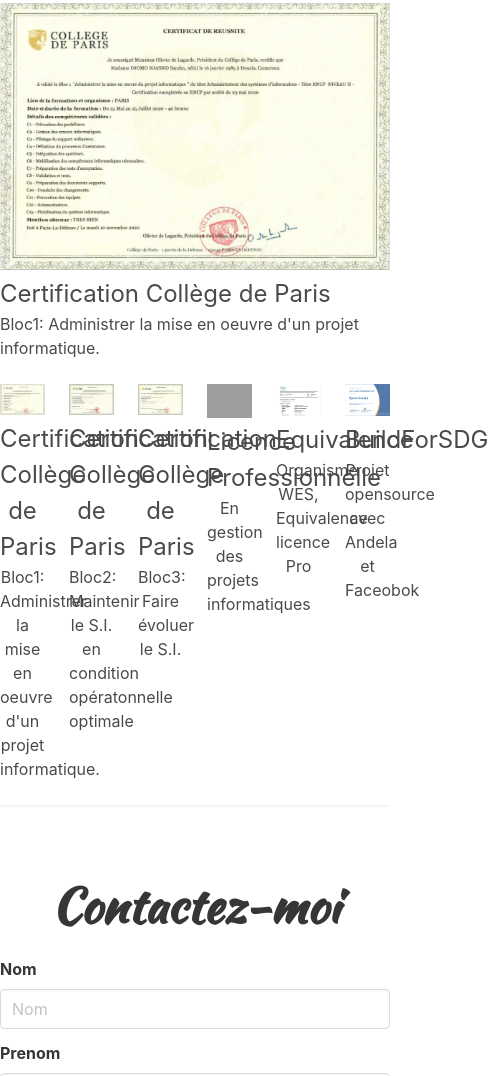
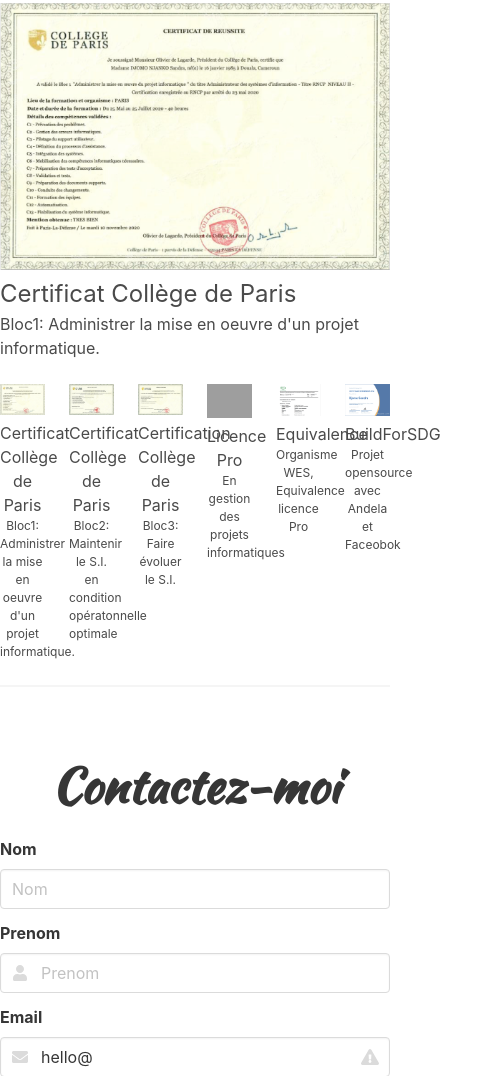
Before and after one commit to Moimou/PortfolioSandraWithBulma, a website: page index.html in a window 390 px wide. Shown: the part 5205-6281 px from the top of the page, 488 px wide, since content can reach past the window. Drawn offline with nearby package versions, Linux system fonts and the light colour scheme; grey boxes are pictures that could not be loaded.

Commit message:
add responsive text

```diff
--- a/index.html
+++ b/index.html
@@ -7,6 +7,7 @@
     <link rel="stylesheet" href="node_modules/bulma/css/bulma.min.css">
     <script defer src="https://use.fontawesome.com/releases/v5.3.1/js/all.js"></script>
     <link href="https://fonts.googleapis.com/css?family=Kaushan+Script&display=swap" rel="stylesheet">
+    <link rel="stylesheet" href="https://cdn.jsdelivr.net/npm/bulma@0.9.0/css/bulma.min.css">
     <!-- Pour importer juste ce que tu veux -->
     <!-- <link rel="stylesheet" href="style.css"> -->
     </head>
@@ -63,7 +64,7 @@
 
                       <h2 class="subtitle is-2">Une dev Front-End passionnée!</h2>
 
-                    <button class="button is-primary is-rounded is-medium">Contactez-moi !</button>
+                    <button class="button is-primary is-rounded is-medium" >Contactez-moi !</button>
                     <br/><br/>
 
                     <div class="is-centered">
@@ -226,7 +227,7 @@
                         <div class="card-content">
                             <div class="media">
                             <div class="media-content">
-                                <p class="title is-4">HTML5/CSS3</p>
+                                <p class="title is-4 ">HTML5/CSS3</p>
                                 <p class="subtitle is-6">@siteStatique</p>
                             </div>
                             </div>
@@ -244,7 +245,7 @@
                 <div class="card">
                         <div class="card-image">
                             <figure class="image ">
-                                <a href="https://apps.apple.com/lu/app/santa-lucia/id1516638366?l=fr" target="=_blank">
+                                <a href="https://sandradj-portfolio.netlify.app/#acc" target="=_blank">
                                     <img src="ressources/bulma-banner.png" alt="Placeholder image">
                                  </a>
                             </figure>
@@ -259,7 +260,7 @@
 
                             <div class="content">
                             Portfolio crée avec le framework CSS Bulma <a>@bulmaio</a>.
-                            <a href="#">#css</a> <a href="#">#responsive</a>
+                            <a href="https://sandradj-portfolio.netlify.app/#acc">#css</a> <a href="#">#responsive</a>
                             <br>
                             <time datetime="2016-1-1">1 Avr 2022</time>
                             </div>
@@ -304,7 +305,7 @@
     <div class="columns is-multiline is-centered is-mobile">
         <div class="column is-12-mobile is-10-tablet is-10-desktop is-centered">
             <img id='mainImg' src="ressources/DiplCertif1.png" alt="Certification">
-            <p class="is-size-4 thetitle">Certification Collège de Paris</p>
+            <p class="is-size-4 thetitle">Certificat Collège de Paris</p>
             <p class="thesubtitle"> Bloc1: Administrer la mise en oeuvre d'un projet informatique.</p>
         </div>
     </div>
@@ -312,40 +313,40 @@
     <div class="columns is-multiline is-centered is-mobile">
         <div class="column is-2-mobile is-2-tablet is-2-desktop" onclick="thumbChange(1)">
             <img  src="ressources/DiplCertif1.png" alt="Certification">
-            <p class="is-size-4 thetitle1 has-text-centered" >Certification Collège de Paris </p>
-            <p class="thesubtitle1 has-text-centered">Bloc1: Administrer la mise en oeuvre d'un projet informatique. </p>
+            <p class="is-size-4 is-size-6-mobile thetitle1 has-text-centered" >Certificat Collège de Paris </p>
+            <p class="thesubtitle1 is-size-7-mobile has-text-centered">Bloc1: Administrer la mise en oeuvre d'un projet informatique. </p>
         </div>
 
         <div class="column is-2-mobile is-2-tablet is-2-desktop" onclick="thumbChange(2)">
             <img src="ressources/DiplCertif2.png" alt="Certification">
-            <p class="is-size-4 thetitle2 has-text-centered">Certification Collège de Paris</p>
-            <p class="thesubtitle2 has-text-centered">Bloc2: Maintenir le S.I. en condition opératonnelle optimale  </p>
+            <p class="is-size-4 is-size-6-mobile thetitle2 has-text-centered">Certificat Collège de Paris</p>
+            <p class="thesubtitle2  is-size-7-mobile has-text-centered">Bloc2: Maintenir le S.I. en condition opératonnelle optimale  </p>
         </div>
 
 
         <div class="column is-2-mobile is-2-tablet is-2-desktop" onclick="thumbChange(3)">
             <img src="ressources/DiplCertif3.png" alt="Certification">
-            <p class="is-size-4 thetitle3 has-text-centered">Certification Collège de Paris</p>
-            <p class="thesubtitle3 has-text-centered">Bloc3: Faire évoluer le S.I. </p>
+            <p class="is-size-4 is-size-6-mobile thetitle3 has-text-centered">Certification Collège de Paris</p>
+            <p class="thesubtitle3 is-size-7-mobile has-text-centered">Bloc3: Faire évoluer le S.I. </p>
         </div>
 
 
         <div class="column is-2-mobile is-2-tablet is-2-desktop" onclick="thumbChange(4)">
             <img src="ressources/DiplCertif4.png" alt="Certification">
-            <p class="is-size-4 thetitle4 has-text-centered">Licence Professionnelle</p>
-            <p class="thesubtitle4 has-text-centered">En gestion des projets informatiques </p>
+            <p class="is-size-4 is-size-6-mobile thetitle4 has-text-centered">Licence Pro</p>
+            <p class="thesubtitle4 is-size-7-mobile has-text-centered">En gestion des projets informatiques </p>
         </div>
 
         <div class="column is-2-mobile is-2-tablet is-2-desktop" onclick="thumbChange(5)">
             <img src="ressources/DiplCertif5.png" alt="Certification">
-            <p class="is-size-4 thetitle5 has-text-centered">Equivalence</p>
-            <p class="thesubtitle5 has-text-centered">Organisme WES, Equivalence licence Pro </p>
+            <p class="is-size-4 is-size-6-mobile thetitle5 has-text-centered">Equivalence</p>
+            <p class="thesubtitle5 is-size-7-mobile has-text-centered">Organisme WES, Equivalence licence Pro </p>
         </div>
 
         <div class="column is-2-mobile is-2-tablet is-2-desktop" onclick="thumbChange(6)">
             <img src="ressources/DiplCertif6.png" alt="Certification">
-            <p class="is-size-4 thetitle6 has-text-centered">BuildForSDG</p>
-            <p class="thesubtitle6 has-text-centered">Projet opensource avec Andela et Faceobok </p>
+            <p class="is-size-4 is-size-6-mobile thetitle6 has-text-centered">BuildForSDG</p>
+            <p class="thesubtitle6 is-size-7-mobile has-text-centered">Projet opensource avec Andela et Faceobok </p>
         </div>
 
 
```
